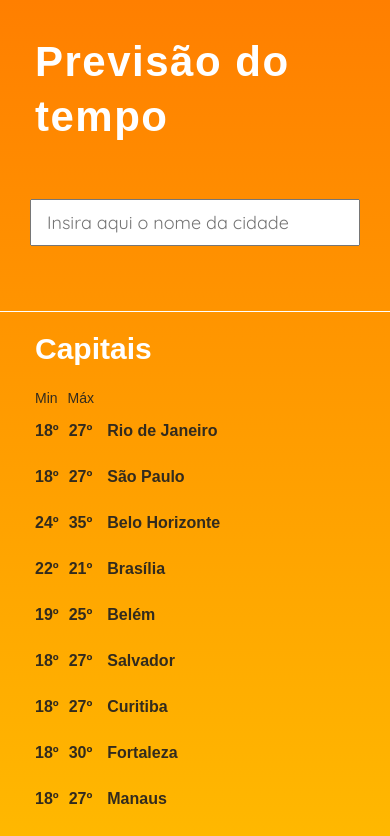
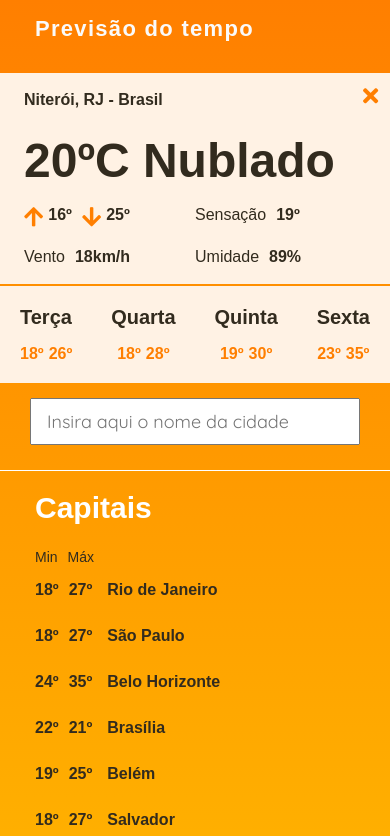
Before and after one commit to RockyGracie/yahoo-weather-app, a JavaScript app: page / in a window 390 px wide. Shown: the top 836 px of the page. Built offline with nearby package versions, Linux system fonts and the light colour scheme; the HTML template or start-up script is replaced by a standard one.

Commit message:
mobile UI view finished

```diff
--- a/public/index.html
+++ b/public/index.html
@@ -10,6 +10,8 @@
       content="Web site created using create-react-app"
     />
     <link rel="apple-touch-icon" href="%PUBLIC_URL%/logo192.png" />
+    <link rel="stylesheet" href="https://cdnjs.cloudflare.com/ajax/libs/font-awesome/5.15.1/css/all.min.css" integrity="sha512-+4zCK9k+qNFUR5X+cKL9EIR+ZOhtIloNl9GIKS57V1MyNsYpYcUrUeQc9vNfzsWfV28IaLL3i96P9sdNyeRssA==" crossorigin="anonymous" />
+
     <!--
       manifest.json provides metadata used when your web app is installed on a
       user's mobile device or desktop. See https://developers.google.com/web/fundamentals/web-app-manifest/
--- a/src/App.js
+++ b/src/App.js
@@ -2,10 +2,13 @@ import './scss/App.scss';
 
 import Header from './components/Header';
 import CapitalsTemp from './components/CapitalsTemp';
+import CityInfo from './components/CityInfo';
 
 const App = () => {
   return (
     <>
+      {/* <h1 className="pdd-left title">Previsão do tempo</h1> */}
+      <CityInfo />
       <Header />
       <CapitalsTemp />
     </>
--- a/src/components/CapitalsTemp.js
+++ b/src/components/CapitalsTemp.js
@@ -2,19 +2,19 @@ const CapitalsTemp = () => {
    return (
       <div className="capitals pdd-left">
             <h2 className="capitals__title">Capitais</h2>
+         <div className="capitals__grid">
 
+            <div className="capitals__items">
                <div className="capitals__temp">
                   <span>Min</span>
                   <span>Máx</span>
                   <span></span>
                </div>
-
                <div className="capitals__capital">
                   <span>18º</span>
                   <span>27º</span>
                   <span>Rio de Janeiro</span>
                </div>
-
                <div className="capitals__capital">
                   <span>18º</span>
                   <span>27º</span>
@@ -26,19 +26,20 @@ const CapitalsTemp = () => {
                   <span>35º</span>
                   <span>Belo Horizonte</span>
                </div>
-
                <div className="capitals__capital">
                   <span>22º</span>
                   <span>21º</span>
                   <span>Brasília</span>
                </div>
-
                <div className="capitals__capital">
                   <span>19º</span>
                   <span>25º</span>
                   <span>Belém</span>
                </div>
+            </div>
 
+
+            <div className="capitals__items">
                <div className="capitals__capital">
                   <span>18º</span>
                   <span>27º</span>
@@ -68,8 +69,9 @@ const CapitalsTemp = () => {
                   <span>27º</span>
                   <span>João Pessoa</span>
                </div>
+            </div>
 
-
+         </div>
       </div>
    );
 };
--- /dev/null
+++ b/src/components/CityInfo.js
@@ -0,0 +1,78 @@
+const CityInfo = () => {
+   return (
+      <div className="cityinfo">
+         <h3 className="cityinfo__title pdd-left">
+            Previsão do tempo
+         </h3>
+         <div className="cityinfo__container">
+            <div className="cityinfo__city">
+               <button className="cityinfo__city--close">
+                  <i className="fas fa-times icon" />
+               </button>
+
+               <div className="cityinfo__city--name">
+                  Niterói, RJ - Brasil
+               </div>
+
+               <div className="cityinfo__city--temp">
+                  20ºC Nublado
+               </div>
+
+               <div className="cityinfo__city--grid">
+                  <div className="cityinfo__city--grid grid-info min-max">
+                     <div className="cityinfo__city--grid min-max__min">
+                        <i className="fas fa-arrow-up icon" />
+                        16º
+                     </div>
+                     <div className="cityinfo__city--grid min-max__min">
+                        <i className="fas fa-arrow-down icon" />
+                        25º
+                     </div>
+                  </div>
+                  <div className="cityinfo__city--grid grid-info sense">
+                     <span>Sensação</span> 19º
+                  </div>
+                  <div className="cityinfo__city--grid grid-info wind">
+                     <span>Vento</span> 18km/h
+                  </div>
+                  <div className="cityinfo__city--grid grid-info humidity">
+                     <span>Umidade</span> 89%
+                  </div>
+               </div>
+            </div>
+            <div className="cityinfo__next">
+               <div className="cityinfo__next--day">
+                  <div className="cityinfo__day">Terça</div>
+                  <div className="cityinfo__temp">
+                     <span className="cityinfo__temp--min">18º</span>
+                     <span className="cityinfo__temp--max">26º</span>
+                  </div>
+               </div>
+               <div className="cityinfo__next--day">
+                  <div className="cityinfo__day">Quarta</div>
+                  <div className="cityinfo__temp">
+                     <span className="cityinfo__temp--min">18º</span>
+                     <span className="cityinfo__temp--max">28º</span>
+                  </div>
+               </div>
+               <div className="cityinfo__next--day">
+                  <div className="cityinfo__day">Quinta</div>
+                  <div className="cityinfo__temp">
+                     <span className="cityinfo__temp--min">19º</span>
+                     <span className="cityinfo__temp--max">30º</span>
+                  </div>
+               </div>
+               <div className="cityinfo__next--day">
+                  <div className="cityinfo__day">Sexta</div>
+                  <div className="cityinfo__temp">
+                     <span className="cityinfo__temp--min">23º</span>
+                     <span className="cityinfo__temp--max">35º</span>
+                  </div>
+               </div>
+            </div>
+         </div>
+      </div>
+   );
+};
+
+export default CityInfo;
--- a/src/components/Header.js
+++ b/src/components/Header.js
@@ -1,7 +1,5 @@
 const Header = () => {
    return (
-      <div className="header">
-         <h1 className="pdd-left title">Previsão do tempo</h1>
       <form className="form">
          <input
             type="text"
@@ -9,7 +7,6 @@ const Header = () => {
             className="form__input"
          />
       </form>
-      </div>
 );
 };
 
--- a/src/scss/App.css
+++ b/src/scss/App.css
@@ -19,11 +19,17 @@ body {
   padding-left: 35px;
 }
 
+.icon {
+  font-size: 22px;
+  color: #FF7F00;
+  background: transparent;
+}
+
 .title {
   padding-top: 35px;
   padding-bottom: 55px;
   font-size: 42px;
-  width: 300px;
+  width: 280px;
   line-height: 1.3;
   letter-spacing: 1.5px;
 }
@@ -47,10 +53,12 @@ body {
   outline: none;
 }
 
-@media (min-width: 400px) {
+@media (min-width: 402px) {
   .title {
-    width: 100%;
+    width: 50%;
+    margin: auto;
     text-align: center;
+    padding-left: 0;
   }
 }
 
@@ -63,7 +71,129 @@ body {
   }
 }
 
+.capitals > div span:nth-of-type(1) {
+  margin-right: 10px;
+}
+
+.capitals > div span:nth-of-type(2) {
+  margin-right: 15px;
+}
+
 .capitals__title {
-  font-size: 40px;
+  font-size: 30px;
+  margin-bottom: 24px;
+}
+
+.capitals__temp {
+  font-size: 14px;
+  color: #322B1E;
+  margin-bottom: 16px;
+}
+
+.capitals__capital {
+  font-weight: 600;
+  color: #322B1E;
+  margin-bottom: 28px;
+}
+
+@media (min-width: 400px) {
+  .capitals__title {
+    text-align: center;
+  }
+  .capitals__grid {
+    margin: 0 auto;
+    width: 60%;
+  }
+}
+
+@media (min-width: 900px) {
+  .capitals {
+    padding: 0;
+  }
+  .capitals__grid {
+    width: 50%;
+    display: -webkit-box;
+    display: -ms-flexbox;
+    display: flex;
+    -webkit-box-align: center;
+        -ms-flex-align: center;
+            align-items: center;
+    -webkit-box-pack: justify;
+        -ms-flex-pack: justify;
+            justify-content: space-between;
+  }
+}
+
+.cityinfo {
+  color: #322B1E;
+  font-weight: 600;
+}
+
+.cityinfo__title {
+  font-size: 22px;
+  color: #fafafa;
+  letter-spacing: 1.3px;
+  padding-top: 16px;
+  padding-bottom: 16px;
+}
+
+.cityinfo__container {
+  padding: 15px 0;
+}
+
+.cityinfo__city {
+  position: relative;
+  background-color: #FFF2E4;
+  padding: 18px 24px;
+  margin-bottom: 2px;
+}
+
+.cityinfo__city--close {
+  position: absolute;
+  top: 12px;
+  right: 12px;
+  border: none;
+  cursor: pointer;
+}
+
+.cityinfo__city--name {
+  margin-bottom: 24px;
+}
+
+.cityinfo__city--temp {
+  font-size: 48px;
+  margin-bottom: 18px;
+}
+
+.cityinfo__city--grid.grid-info span {
+  font-weight: 400;
+}
+
+.cityinfo__next {
+  display: -webkit-box;
+  display: -ms-flexbox;
+  display: flex;
+  -webkit-box-pack: justify;
+      -ms-flex-pack: justify;
+          justify-content: space-between;
+  padding: 20px;
+  background-color: #FFF2E4;
+}
+
+.cityinfo__day {
+  font-size: 20px;
+  margin-bottom: 1rem;
+}
+
+.cityinfo__temp {
+  text-align: center;
+}
+
+.cityinfo__temp > span {
+  color: #FF7F00;
+}
+
+.cityinfo__temp span:first-child {
+  margin-right: 5px;
 }
 /*# sourceMappingURL=App.css.map */
--- a/src/scss/App.scss
+++ b/src/scss/App.scss
@@ -1,6 +1,8 @@
 @import url("https://fonts.googleapis.com/css2?family=Quicksand:wght@300;400;500;600;700&display=swap");
 @import url("https://fonts.googleapis.com/css2?family=Poppins:wght@300;400&display=swap");
 
+@import 'variables';
 @import 'global';
 @import 'header';
 @import 'capitals';
+@import 'cityinfo';
--- /dev/null
+++ b/src/scss/_cityinfo.scss
@@ -0,0 +1,89 @@
+.cityinfo {
+   color: $fontColor;
+   font-weight: 600;
+
+   &__title {
+      font-size: 22px;
+      color: $whiteButNotFully;
+      letter-spacing: 1.3px;
+      padding-top: 16px;
+      padding-bottom: 16px;
+   }
+
+   &__container { padding: 15px 0 }
+
+   &__city {
+      position: relative;
+
+      background-color: $backGroundColor;
+      padding: 18px 24px;
+      margin-bottom: 2px;
+
+      &--close {
+         position: absolute;
+         top: 12px;
+         right: 12px;
+
+         background: none;
+         border: none;
+         cursor: pointer;
+      }
+
+      &--name { margin-bottom: 24px }
+
+      &--temp {
+         font-size: 48px;
+         margin-bottom: 18px;
+      }
+
+      &--grid {
+         display: flex;
+         flex-wrap: wrap;
+
+         & div:nth-of-type(1),
+         & div:nth-of-type(2) {
+            margin-bottom: 10px;
+         }
+
+         &.min-max {
+
+            & div {
+
+               &:first-child { margin-right: 10px }
+               & i { margin-right: 5px }
+            }
+         }
+
+         & span {
+            margin-right: 10px;
+
+            & i { margin-right: 5px; }
+         }
+
+         &.grid-info { flex: 0 0 50% }
+
+         &.grid-info span { font-weight: 400 }
+      }
+   }
+
+   &__next {
+      display: flex;
+      justify-content: space-between;
+
+      padding: 20px;
+      background-color: $backGroundColor;
+   }
+
+   &__day {
+      font-size: 20px;
+      margin-bottom: 1rem;
+   }
+
+   &__temp {
+      text-align: center;
+
+      > span { color: $darkOrange }
+
+      & span:first-child { margin-right: 5px }
+   }
+}
--- a/src/scss/_global.scss
+++ b/src/scss/_global.scss
@@ -6,7 +6,7 @@
 
  body {
    font-family: sans-serif;
-   background: linear-gradient(#FF7F00, #FFBB00);
+   background: linear-gradient($darkOrange, $lightOrange);
    color: #fff;
    min-height: 100vh;
 }
@@ -14,3 +14,8 @@
 .pdd-left {
   padding-left: 35px;
 }
+
+.icon {
+  font-size: 22px;
+  color: $darkOrange;
+}
--- a/src/scss/_header.scss
+++ b/src/scss/_header.scss
@@ -2,7 +2,7 @@
    padding-top: 35px;
    padding-bottom: 55px;
    font-size: 42px;
-   width: 300px;
+   width: 280px;
    line-height: 1.3;
    letter-spacing: 1.5px;
 }
@@ -10,7 +10,7 @@
 .form {
    text-align: center;
    width: 100%;
-   padding-bottom: 65px;
+   padding-bottom: 25px;
    border-bottom: 1px solid #fff;
    margin: 0 auto 20px;
 
@@ -28,10 +28,12 @@
 
 
 // MEDIA QUERIES
-@media (min-width: 400px) {
+@media (min-width: 402px) {
    .title {
-      width: 100%;
+      width: 50%;
+      margin: auto;
       text-align: center;
+      padding-left: 0;
    }
 }
 
--- /dev/null
+++ b/src/scss/_variables.scss
@@ -0,0 +1,5 @@
+$fontColor: #322B1E;
+$backGroundColor: #FFF2E4;
+$darkOrange: #FF7F00;
+$lightOrange: #FFBB00;
+$whiteButNotFully: rgb(250, 250, 250);
```
Also changed, not shown: src/scss/_capitals.scss (+31 -2 lines), 1 other file (tests, documents, lock files or other folders). Lines whose indentation alone changed are shown as unchanged.
